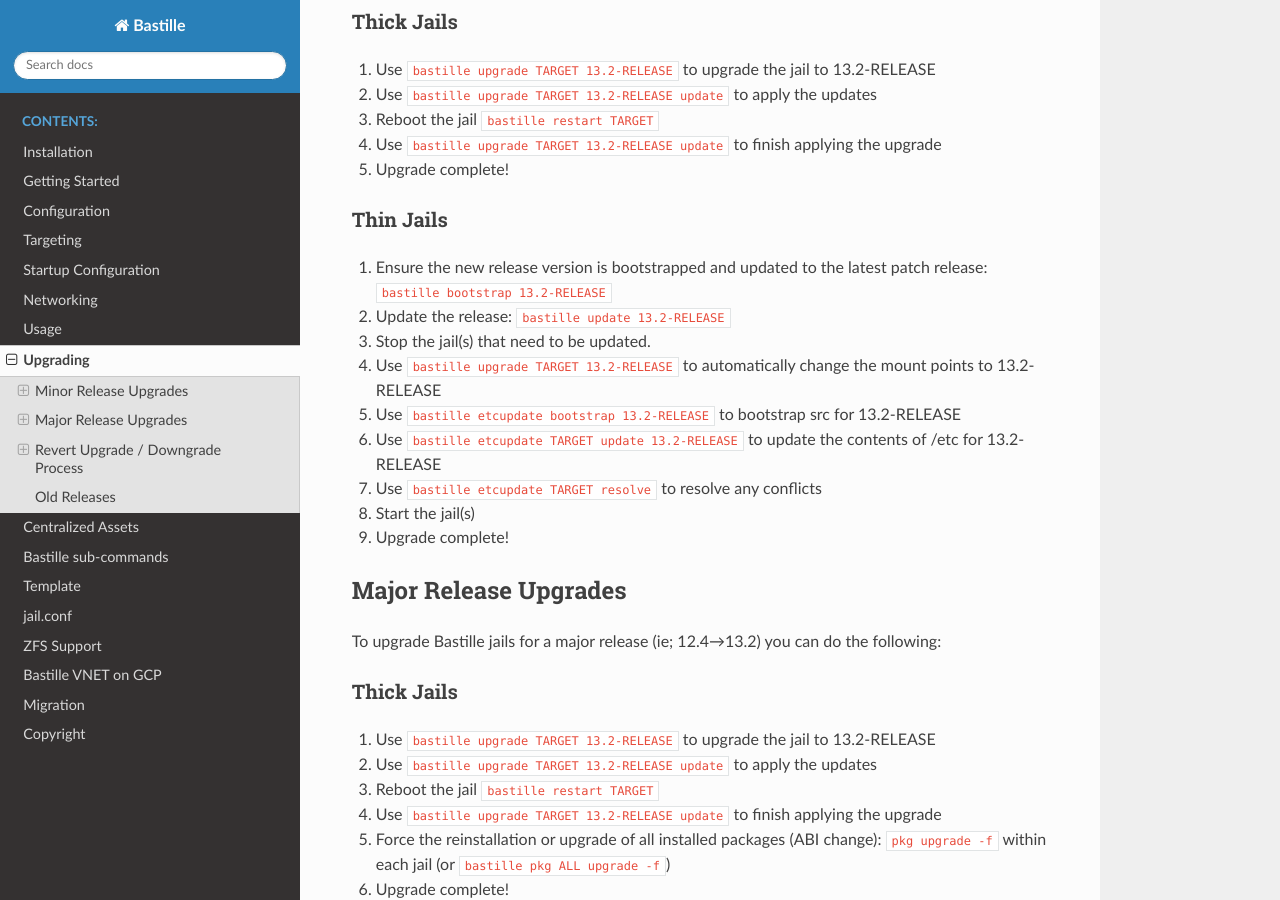
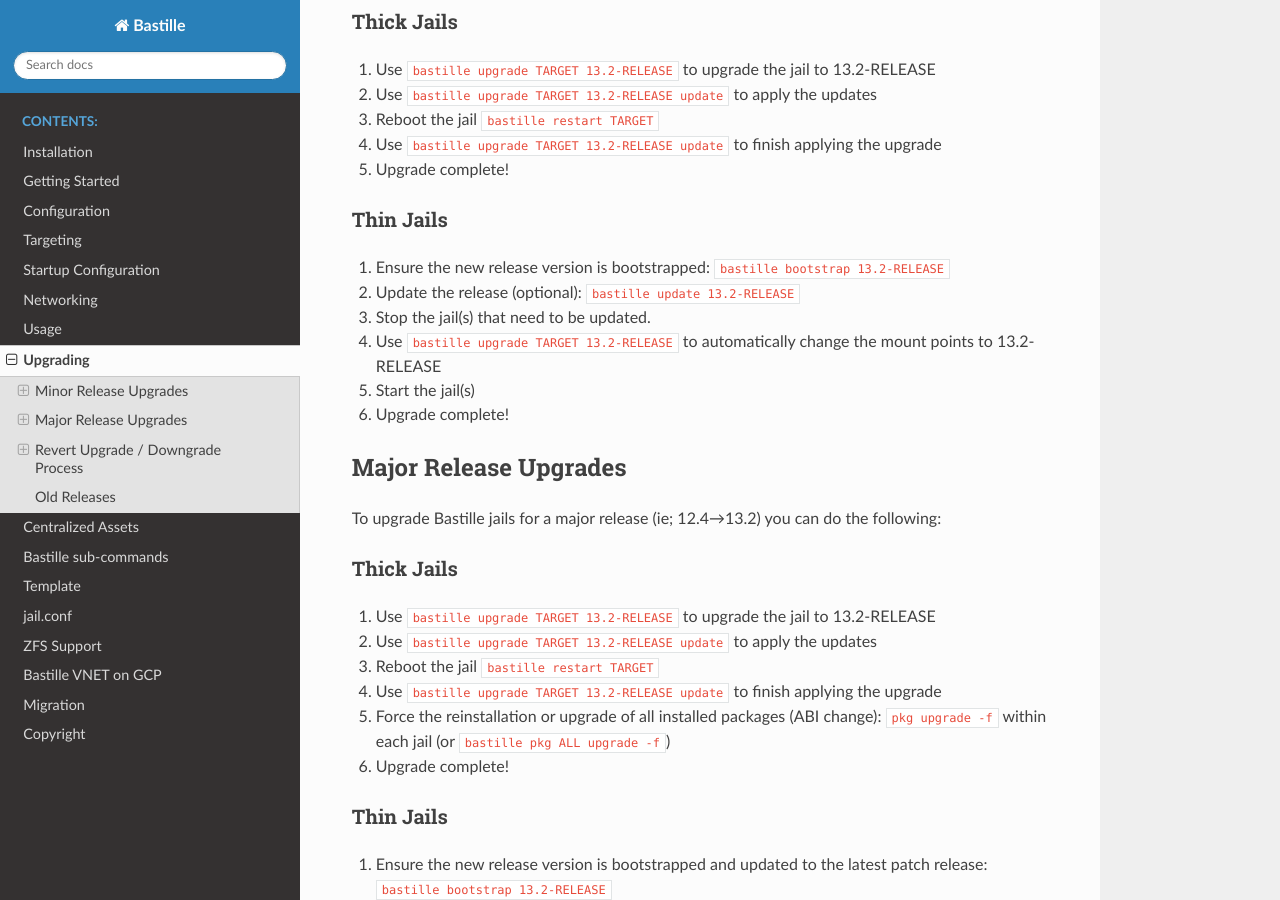
Before and after one commit to BastilleBSD/bastille, a Sphinx documentation site: the page built from docs/chapters/upgrading.rst, in a window 1280 px wide and 900 px high, scrolled down 498 px. Built offline with Sphinx 7.4.7 and the Read the Docs theme 3.1.0, drawn with Linux system fonts in a browser that asks for light colours.

Commit message:
docs: We don’t need etcupdate on minor release uodates

```diff
--- a/docs/chapters/upgrading.rst
+++ b/docs/chapters/upgrading.rst
@@ -33,19 +33,12 @@ Thick Jails
 Thin Jails
 ----------
 
-1. Ensure the new release version is bootstrapped and updated to the latest
-   patch release: ``bastille bootstrap 13.2-RELEASE``
-2. Update the release: ``bastille update 13.2-RELEASE``
+1. Ensure the new release version is bootstrapped: ``bastille bootstrap 13.2-RELEASE``
+2. Update the release (optional): ``bastille update 13.2-RELEASE``
 3. Stop the jail(s) that need to be updated.
-4. Use ``bastille upgrade TARGET 13.2-RELEASE`` to automatically change the
-   mount points to 13.2-RELEASE
-5. Use ``bastille etcupdate bootstrap 13.2-RELEASE`` to bootstrap src for
-   13.2-RELEASE
-6. Use ``bastille etcupdate TARGET update 13.2-RELEASE`` to update the contents
-   of /etc for 13.2-RELEASE
-7. Use ``bastille etcupdate TARGET resolve`` to resolve any conflicts
-8. Start the jail(s)
-9. Upgrade complete!
+4. Use ``bastille upgrade TARGET 13.2-RELEASE`` to automatically change the mount points to 13.2-RELEASE
+5. Start the jail(s)
+6. Upgrade complete!
 
 ----------------------
 Major Release Upgrades
```
